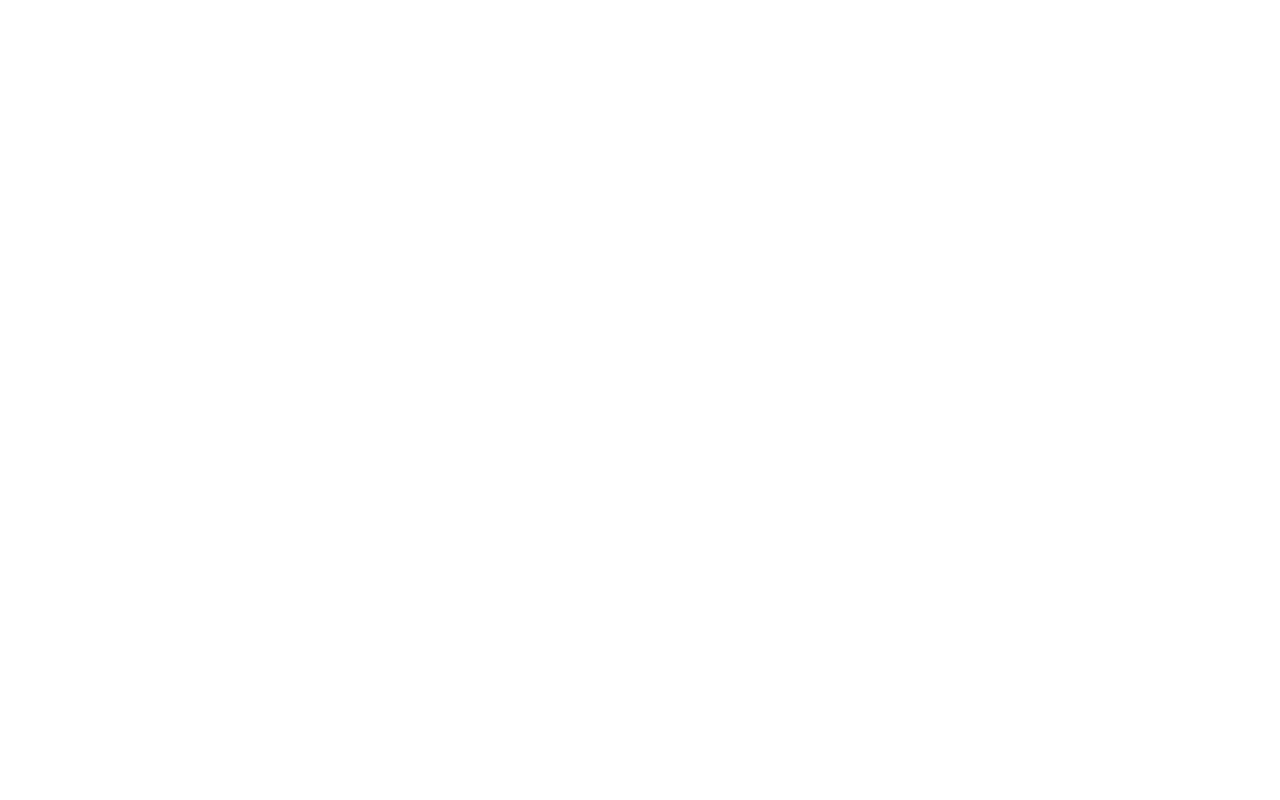
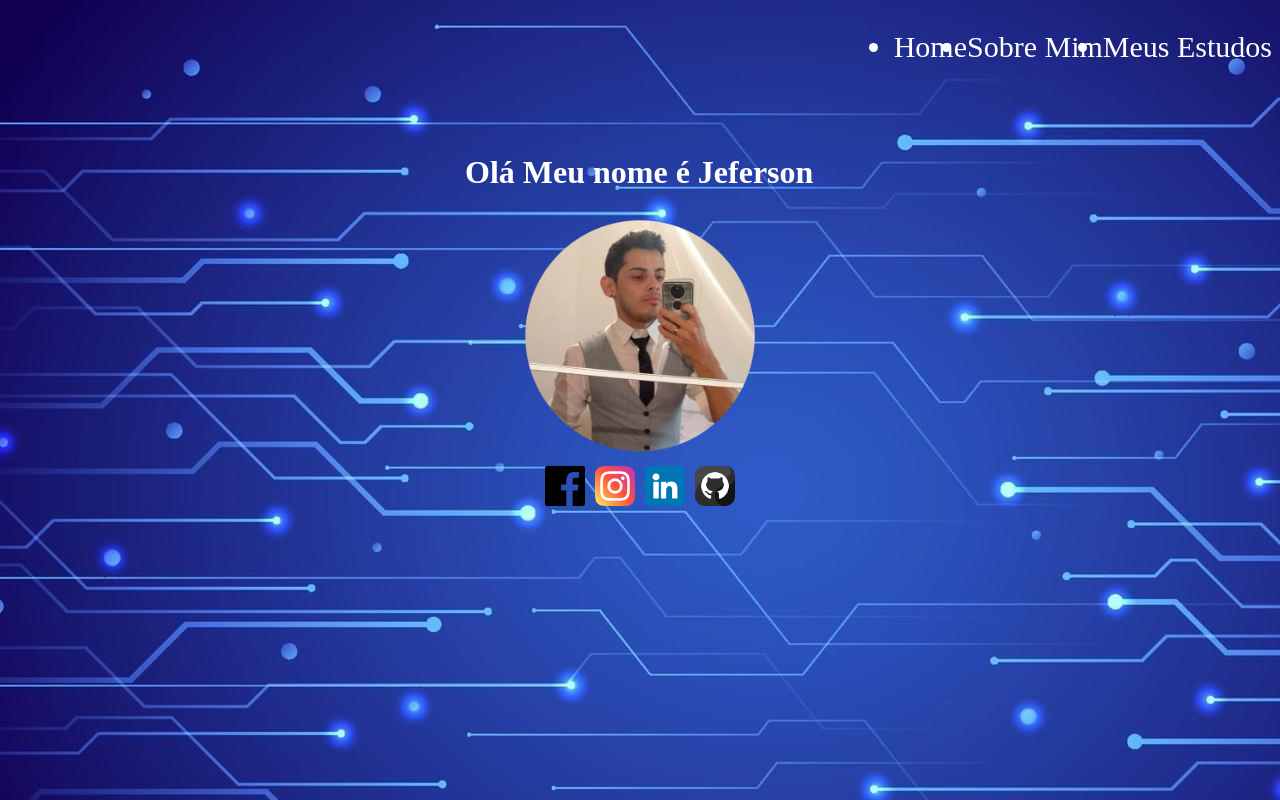
Before and after one commit to JefersonLuiz30/Projeto_Acessibilidade_Fatec_2023, a plain HTML site: page index.html in a window 1280 px wide. Drawn offline with Linux system fonts and the light colour scheme.

Commit message:
Atualização3

```diff
--- a/index.css
+++ b/index.css
@@ -0,0 +1,54 @@
+h1 {
+    width: 350px;
+    margin: auto;
+    display: block;
+    margin-top: 90px;
+    color: white;
+}
+
+#minhafoto {
+    width: 250px;
+    height: 250px;
+    margin: auto;
+    display: block;
+    margin-top: 20px;
+}
+
+body {
+    background-image: url(/img/FundoTec.jpg);
+}
+
+#facebook,
+#instagran,
+#github,
+#linkedin {
+    width: 40px;
+    margin: 5px;
+}
+
+#facebook:hover,
+#instagran:hover,
+#github:hover,
+#linkedin:hover {
+    -xpedu-transform: scale(1.3);
+    -ms-transform: scale(1.3);
+    transform: scale(1.3);
+}
+
+#redessociais {
+    display: flex;
+    justify-content: center;
+}
+
+#menu ul {
+    color: white;
+    font-size: 30px;
+    display: flex;
+    justify-content: end;
+
+}
+
+a {
+    color: white;
+    text-decoration: none;
+}
--- a/index.html
+++ b/index.html
@@ -1,12 +1,49 @@
 <!DOCTYPE html>
 <html lang="pt-br">
+
 <head>
     <meta charset="UTF-8">
     <meta http-equiv="X-UA-Compatible" content="IE=edge">
     <meta name="viewport" content="width=device-width, initial-scale=1.0">
     <title>Meu Portifólio</title>
+
+    <link rel="stylesheet" href="/index.css">
 </head>
+
 <body>
 
+    <nav id="menu">
+        <ul>
+            <li> <a href="">Home</a></li>
+            <li> <a href="/">Sobre Mim</a></li>
+            <li> <a href="">Meus Estudos</a></li>
+        </ul>
+    </nav>
+
+    <h1>Olá Meu nome é Jeferson</h1>
+
+    <section id="foto">
+        <img src="/img/Eu-1.png" alt="Minha foto" id="minhafoto">
+    </section>
+
+    <section id="redessociais">
+        <img src="/img/facebook.png" alt="facebook" id="facebook">
+        <img src="/img/instagram.png" alt="instagran" id="instagran">
+        <img src="/img/linkedin.png" alt="linkedin" id="linkedin">
+        <img src="/img/github.png" alt="github" id="github">
+    </section>
+
+    <div vw class="enabled">
+        <div vw-access-button class="active"></div>
+        <div vw-plugin-wrapper>
+            <div class="vw-plugin-top-wrapper"></div>
+        </div>
+    </div>
+    <script src="https://vlibras.gov.br/app/vlibras-plugin.js"></script>
+    <script>
+        new window.VLibras.Widget();
+    </script>
+
 </body>
+
 </html>
```
Also changed, not shown: img/Eu-1.png (added), img/FundoTec.jpg (added), img/Imagem do WhatsApp de 2023-11-15 à(s) 22.17.43_c5ebbeda.jpg (added), img/Imagen_Fundo.jpg (added), img/facebook.png (added), img/github.png (added), img/instagram.png (added), img/linkedin.png (added).
